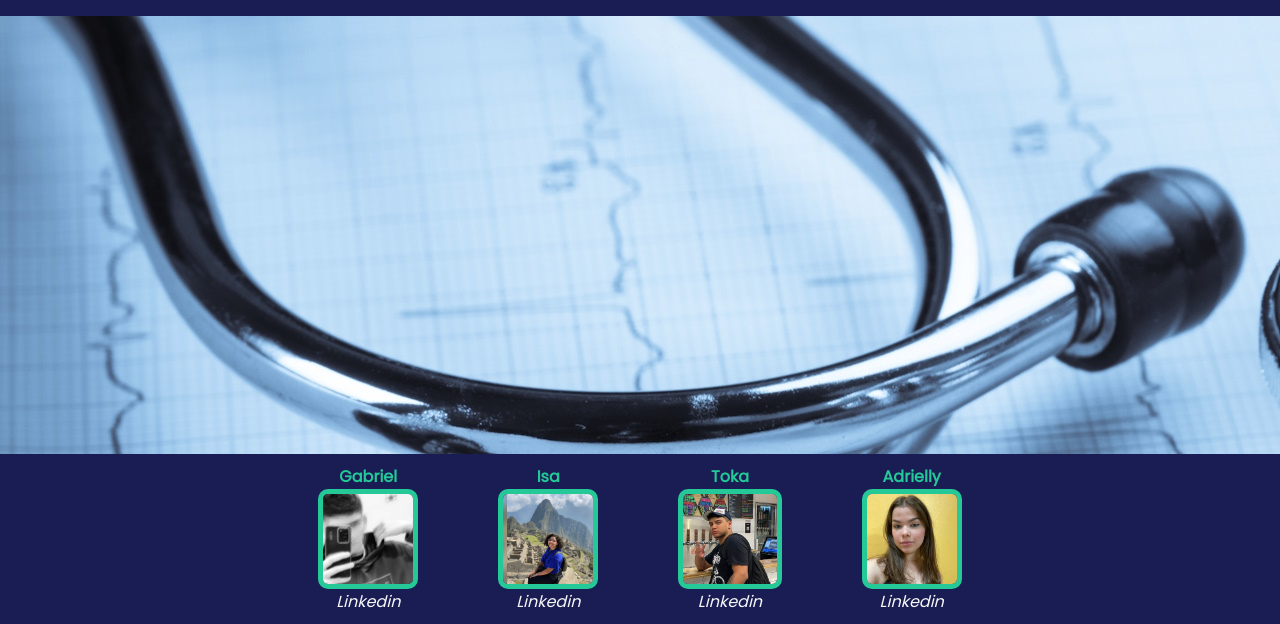
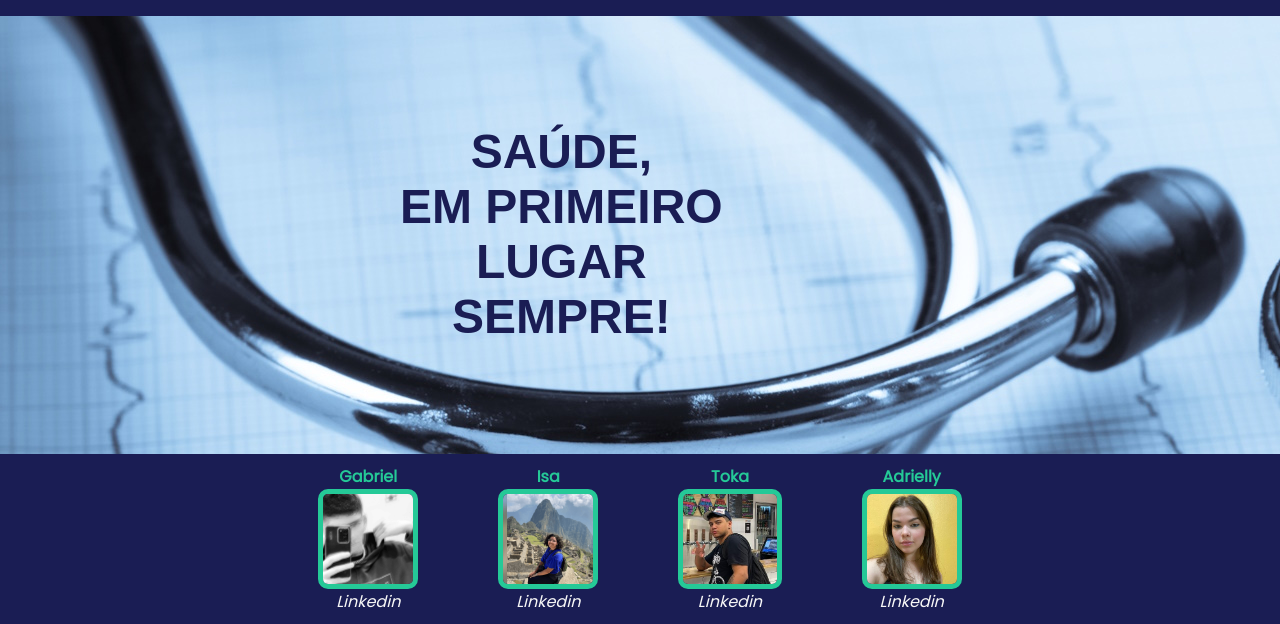
Before and after one commit to edusrossetto/projDevWeb, a plain HTML site: page index.html in a window 1280 px wide. Shown: the part 176-800 px from the top of the page. Drawn offline with Linux system fonts and the light colour scheme.

Commit message:
Ajustes senha e tela inicial

```diff
--- a/css/style.css
+++ b/css/style.css
@@ -110,3 +110,15 @@ a:hover{
 h4{
     color: #25c997;
 }
+
+h1{
+    text-align: center;
+    font-family: Arial, Helvetica, sans-serif;
+    font-weight: bolder;
+    font-size: 48px;
+    position: absolute;
+    left: 400px;
+    color: #1a1d54 ;
+    top: 300px;
+    z-index: 3;
+}
--- a/index.html
+++ b/index.html
@@ -15,6 +15,14 @@
 
         <a class="cta" href="login.html"><button type="button">Login</button></a>
     </header>
+    <div class="outline">
+      <h1>SAÚDE,<br>
+        EM PRIMEIRO<br>
+        LUGAR<br>
+        SEMPRE!
+      </h1>
+    </div>
+
     <footer class="footerLog">
         <div class="authors">
           <div class="author">
```
Also changed, not shown: registrar.html (+3 -3 lines).
